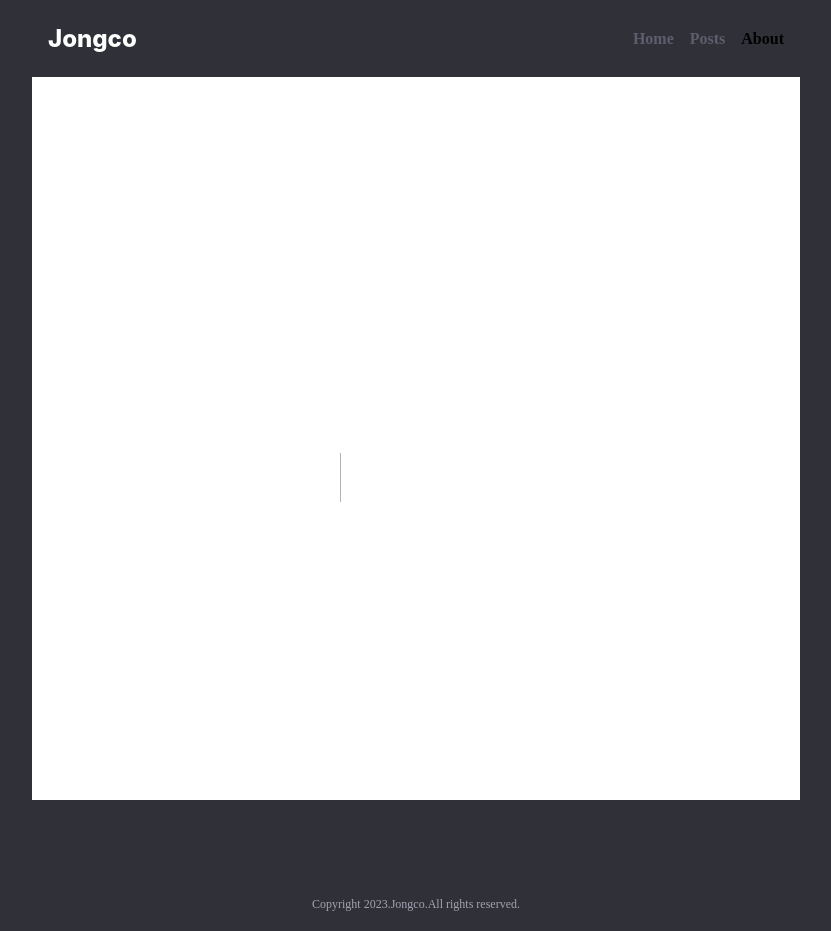
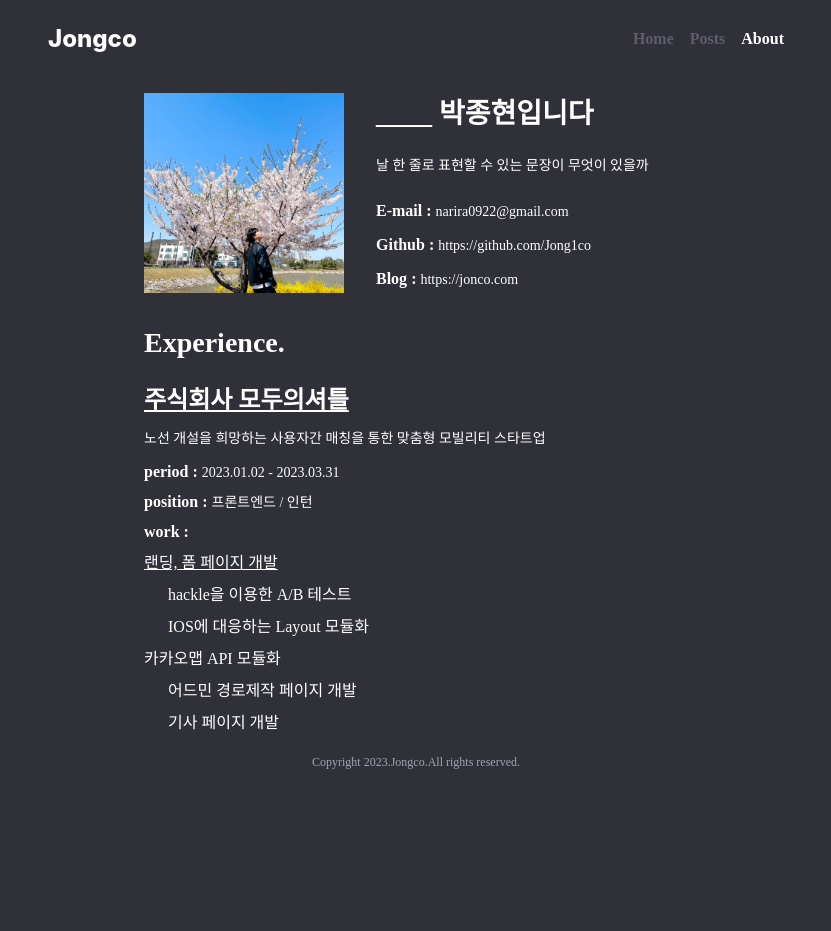
Before and after one commit to Jong1co/my-blog, a Next.js app: page /about in a window 1280 px wide. Before the commit this address had no page. Shown: the whole page, without its empty margins (224-1055 px from the left). After the commit the page ends 800 px from the top, so only its background shows below. Built offline with nearby package versions, Linux system fonts and the light colour scheme.

Commit message:
[feature] about페이지 생성

```diff
--- /dev/null
+++ b/src/app/(page)/about/components/Experience.tsx
@@ -0,0 +1,31 @@
+import React from 'react';
+import { Property } from './Property';
+
+export const Experience = () => {
+  return (
+    <div className="flex flex-col">
+      <h2 className="mb-6 ft-header-02">Experience.</h2>
+      <h3 className="mb-3 ft-header-03">
+        <a href="https://www.modooshuttle.com/" className="underline">
+          주식회사 모두의셔틀
+        </a>
+      </h3>
+      <p className="mb-3 ft-body-02">노선 개설을 희망하는 사용자간 매칭을 통한 맞춤형 모빌리티 스타트업</p>
+      <div className="flex flex-col gap-2">
+        <Property property="period" value="2023.01.02 - 2023.03.31" />
+        <Property property="position" value="프론트엔드 / 인턴" />
+        <Property property="work" value="" />
+        <li>
+          <a href="https://biz.modooshuttle.com/" className="underline ">
+            랜딩, 폼 페이지 개발
+          </a>
+        </li>
+        <li className="indent-6">hackle을 이용한 A/B 테스트</li>
+        <li className="indent-6">IOS에 대응하는 Layout 모듈화</li>
+        <li>카카오맵 API 모듈화</li>
+        <li className="indent-6">어드민 경로제작 페이지 개발</li>
+        <li className="indent-6">기사 페이지 개발</li>
+      </div>
+    </div>
+  );
+};
--- /dev/null
+++ b/src/app/(page)/about/components/MyInfo.tsx
@@ -0,0 +1,39 @@
+import Image from 'next/image';
+import React from 'react';
+
+export const MyInfo = () => {
+  const INFO = [
+    {
+      title: 'E-mail',
+      link: 'narira0922@gmail.com',
+    },
+    {
+      title: 'Github',
+      link: 'https://github.com/Jong1co',
+    },
+    {
+      title: 'Blog',
+      link: 'https://jonco.com',
+    },
+  ];
+
+  return (
+    <div className="flex items-center gap-8 mt-4">
+      <Image src="/images/profile.png" alt="profile" width={200} height={200} className="hidden mobile:block" />
+      <div className="flex flex-col gap-3 ft-header-02">
+        <h3 className="mb-3">____ 박종현입니다</h3>
+        <div className="mb-3 ft-body-02">날 한 줄로 표현할 수 있는 문장이 무엇이 있을까</div>
+        {INFO.map(({ title, link }) => {
+          return (
+            <div className="align-middle ft-title-02" key={title}>
+              {title} :{' '}
+              <a href={link} className="cursor-pointer ft-body-02 hover:underline">
+                {link}
+              </a>
+            </div>
+          );
+        })}
+      </div>
+    </div>
+  );
+};
--- /dev/null
+++ b/src/app/(page)/about/components/Project.tsx
@@ -0,0 +1,18 @@
+import React from 'react';
+
+export const Project = () => {
+  return (
+    <div className="flex flex-col">
+      <h2 className="mb-6 ft-header-02">Project.</h2>
+      <h3 className="mb-3 ft-header-03">랭플</h3>
+      <h3 className="mb-3 ft-header-03">소심한총무</h3>
+      <h3 className="mb-3 ft-header-03">블로그</h3>
+      <li>랭플-팀프로젝트</li>
+      <li>소심한총무-팀프로젝트</li>
+      <li>블로그</li>
+      <li>개인 프로젝트한개 더</li>
+      <li>다크 모드 적용해야지</li>
+      <li>반응형</li>
+    </div>
+  );
+};
--- /dev/null
+++ b/src/app/(page)/about/components/Property.tsx
@@ -0,0 +1,9 @@
+import React from 'react';
+
+export const Property = ({ property, value }: { property: string; value: string }) => {
+  return (
+    <div className="align-middle ft-title-02">
+      {property} : <span className="ft-body-02">{value}</span>
+    </div>
+  );
+};
--- /dev/null
+++ b/src/app/(page)/about/components/Skill.tsx
@@ -0,0 +1,19 @@
+import React from 'react';
+
+export const Skill = () => {
+  return (
+    <div>
+      <h2 className="mb-6 ft-header-02">Skill.</h2>
+
+      <li>ReactJS, NextJS</li>
+      <li>Javascript, Typescript, SQL</li>
+      <li>MobX, Redux-toolkit/thunk, Recoil, Tanstack-query</li>
+      <li>Styled-components, EmotionCSS, TailwindCSS</li>
+      <li>Storybook, Webpack</li>
+      <li>S3, CloudFront, Vercel</li>
+      <li>Git, Github, Slack, Notion</li>
+
+      <li>GA4/GTM, Figma</li>
+    </div>
+  );
+};
--- /dev/null
+++ b/src/app/(page)/about/page.tsx
@@ -0,0 +1,14 @@
+import React from 'react';
+import { Experience } from './components/Experience';
+import { MyInfo } from './components/MyInfo';
+
+const AboutPage = () => {
+  return (
+    <section className="flex flex-col max-w-xl gap-8 px-4 mx-auto">
+      <MyInfo />
+      <Experience />
+    </section>
+  );
+};
+
+export default AboutPage;
--- a/src/app/(page)/contact/page.tsx
+++ /dev/null
@@ -1,7 +0,0 @@
-import React from 'react';
-
-const ContactPage = () => {
-  return <div>접촉 페이지</div>;
-};
-
-export default ContactPage;
--- a/src/app/(page)/content/[slug]/page.tsx
+++ b/src/app/(page)/content/[slug]/page.tsx
@@ -1,6 +1,6 @@
 import { getContent } from '@/service/content';
 import React from 'react';
-import { MarkdownViewer } from '../components/MarkdownViewer';
+import { MarkdownViewer } from '@/_common/MarkdownViewer/MarkdownViewer';
 
 type ContentPageProps = {
   params: {
--- a/src/app/(page)/content/components/MarkdownViewer.tsx
+++ /dev/null
@@ -1,34 +0,0 @@
-'use client';
-
-import React from 'react';
-import ReactMarkdown from 'react-markdown';
-import remarkGfm from 'remark-gfm';
-import { Prism as SyntaxHighlighter } from 'react-syntax-highlighter';
-import { tomorrow, twilight, atomDark, cb, xonokai, materialDark } from 'react-syntax-highlighter/dist/esm/styles/prism';
-import Image from 'next/image';
-
-export const MarkdownViewer = ({ content }: { content: string }) => {
-  return (
-    <ReactMarkdown
-      className="max-w-3xl prose"
-      remarkPlugins={[remarkGfm]}
-      components={{
-        code({ node, inline, className, children, ...props }) {
-          const match = /language-(\w+)/.exec(className || '');
-          return !inline && match ? (
-            <SyntaxHighlighter language={match[1]} PreTag="div" {...props} style={xonokai}>
-              {String(children).replace(/\n$/, '')}
-            </SyntaxHighlighter>
-          ) : (
-            <code {...props}>{children}</code>
-          );
-        },
-        img: (image) => <Image src={image.src || ''} alt={image.alt || ''} width={500} height={300} />,
-        h1: (props) => <h1 className="text-neutral-100">{props.children}</h1>,
-        h2: (props) => <h2 className="text-neutral-100">{props.children}</h2>,
-      }}
-    >
-      {content}
-    </ReactMarkdown>
-  );
-};
--- /dev/null
+++ b/src/data/about/experience.md
@@ -0,0 +1,16 @@
+# Experience.
+
+## 주식회사 모두의셔틀
+
+**period** : 2023.01.02 - 2023.03.31
+
+**position** : 프론트엔드 / 인턴
+
+**work** :
+
+- hackle을 이용한 A/B 테스트
+- 랜딩, 폼 페이지 개발(https://biz.modooshuttle.com/)
+  - IOS에 대응하도록 Safe-area 적용
+- 카카오맵 API 모듈화
+  - 어드민 경로제작 페이지 개발
+  - 기사 페이지 개발
--- /dev/null
+++ b/src/service/about.ts
@@ -0,0 +1,9 @@
+import path from 'path';
+import { promises as fs } from 'fs';
+
+export const getResume = async (): Promise<string> => {
+  const filepath = path.join(process.cwd(), 'src', 'data', 'about', `experience.md`);
+  const data = await fs.readFile(filepath, 'utf-8');
+
+  return data;
+};
```
